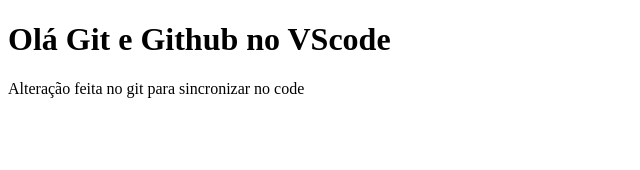
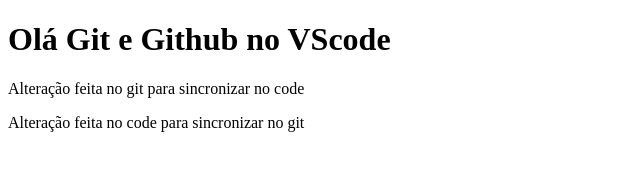
Before and after one commit to olivaresdiego/Git-sync-vs-code, a plain HTML site: page index.html in a window 1280 px wide. Shown: the whole page, without its empty margins (0-640 px from the left). Drawn offline with Linux system fonts and the light colour scheme.

Commit message:
alter index.html

```diff
--- a/index.html
+++ b/index.html
@@ -8,5 +8,6 @@
 <body>
     <h1>Olá Git e Github no VScode</h1>
     <p>Alteração feita no git para sincronizar no code</p>
+    <p>Alteração feita no code para sincronizar no git</p>
 </body>
 </html>
```
